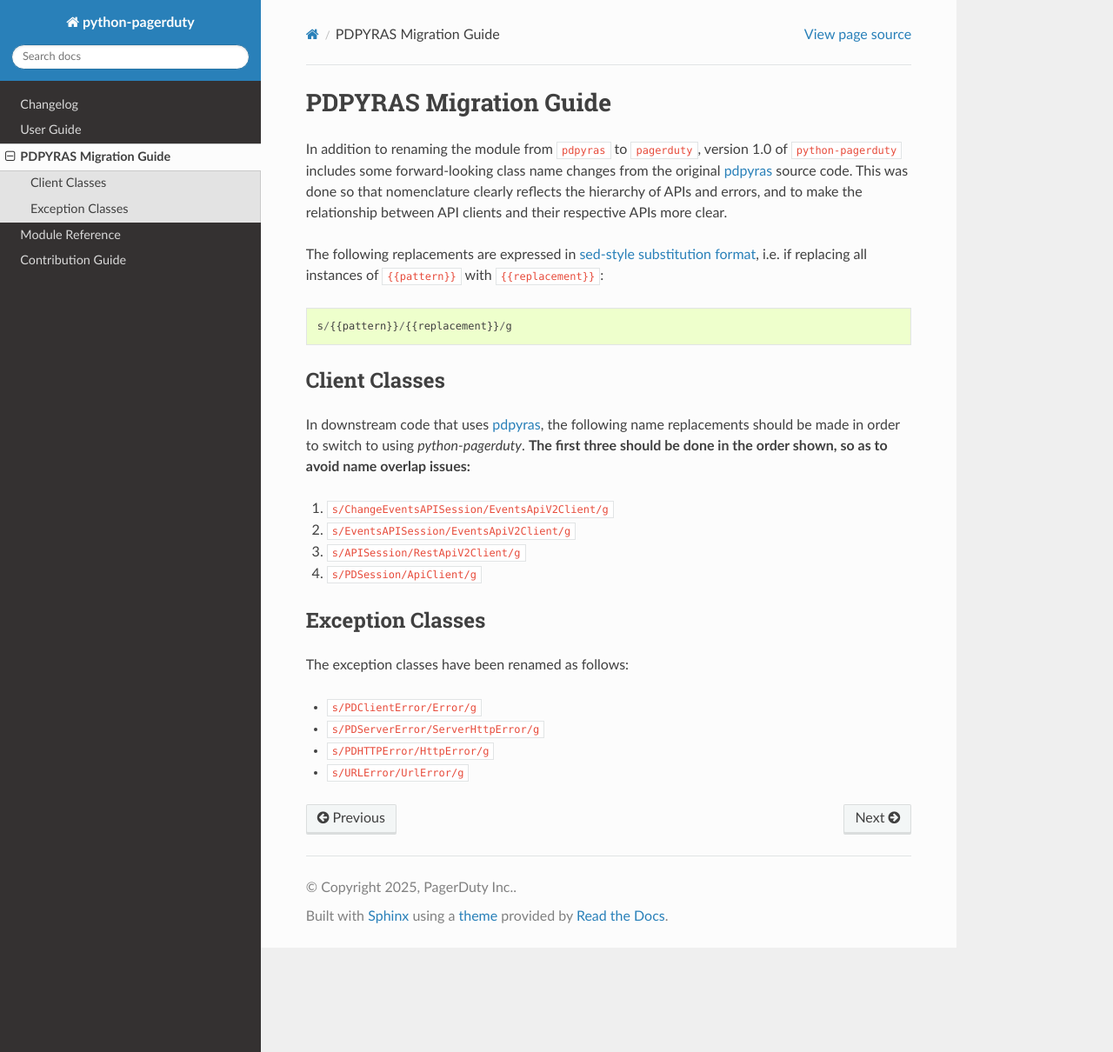
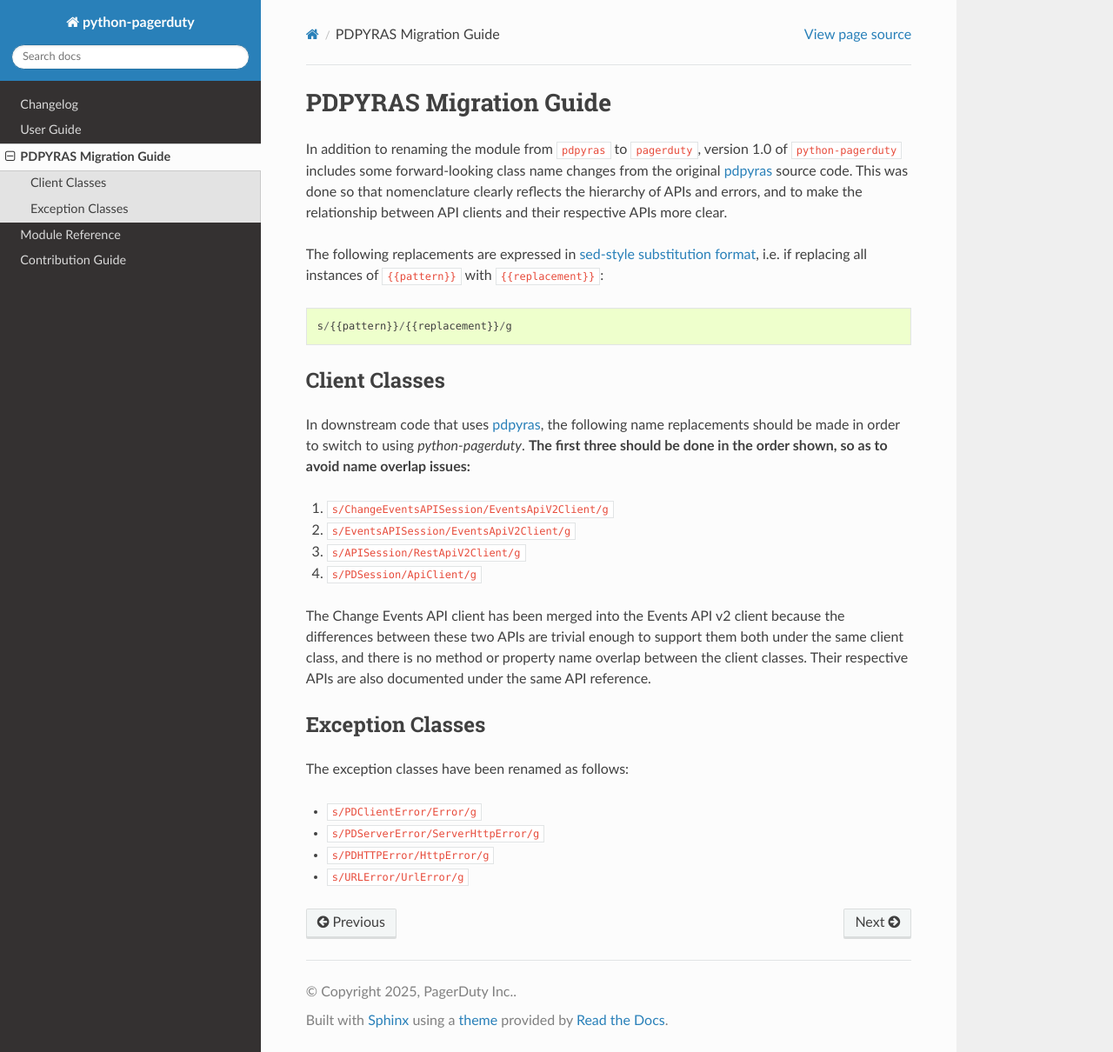
Before and after one commit to PagerDuty/python-pagerduty, a Sphinx documentation site: the page built from sphinx/source/pdpyras_migration_guide.rst, in a window 1280 px wide and 1210 px high. Shown: the whole window at 87% size. Built offline with Sphinx 7.4.7 and the Read the Docs theme 3.1.0, drawn with Linux system fonts in a browser that asks for light colours.

Commit message:
Fix references in contrib guide + add note to migration guide about change events client

```diff
--- a/sphinx/source/contributing.rst
+++ b/sphinx/source/contributing.rst
@@ -60,8 +60,8 @@
 
 This system requires two global variables that must be manually maintained:
 
-* :attr:`CANONICAL_PATHS`, the list of canonical paths
-* :attr:`ENTITY_WRAPPER_CONFIG`, a dictionary of exceptions to entity wrapping and schema conventions
+* :attr:`pagerduty.CANONICAL_PATHS`, the list of canonical paths
+* :attr:`pagerduty.ENTITY_WRAPPER_CONFIG`, a dictionary of exceptions to entity wrapping and schema conventions
 
 Limitations
 ***********
--- a/sphinx/source/pdpyras_migration_guide.rst
+++ b/sphinx/source/pdpyras_migration_guide.rst
@@ -29,6 +29,12 @@
 3. ``s/APISession/RestApiV2Client/g``
 4. ``s/PDSession/ApiClient/g``
 
+The Change Events API client has been merged into the Events API v2 client
+because the differences between these two APIs are trivial enough to support
+them both under the same client class, and there is no method or property name
+overlap between the client classes. Their respective APIs are also documented
+under the same API reference.
+
 Exception Classes
 -----------------
 The exception classes have been renamed as follows:
```
